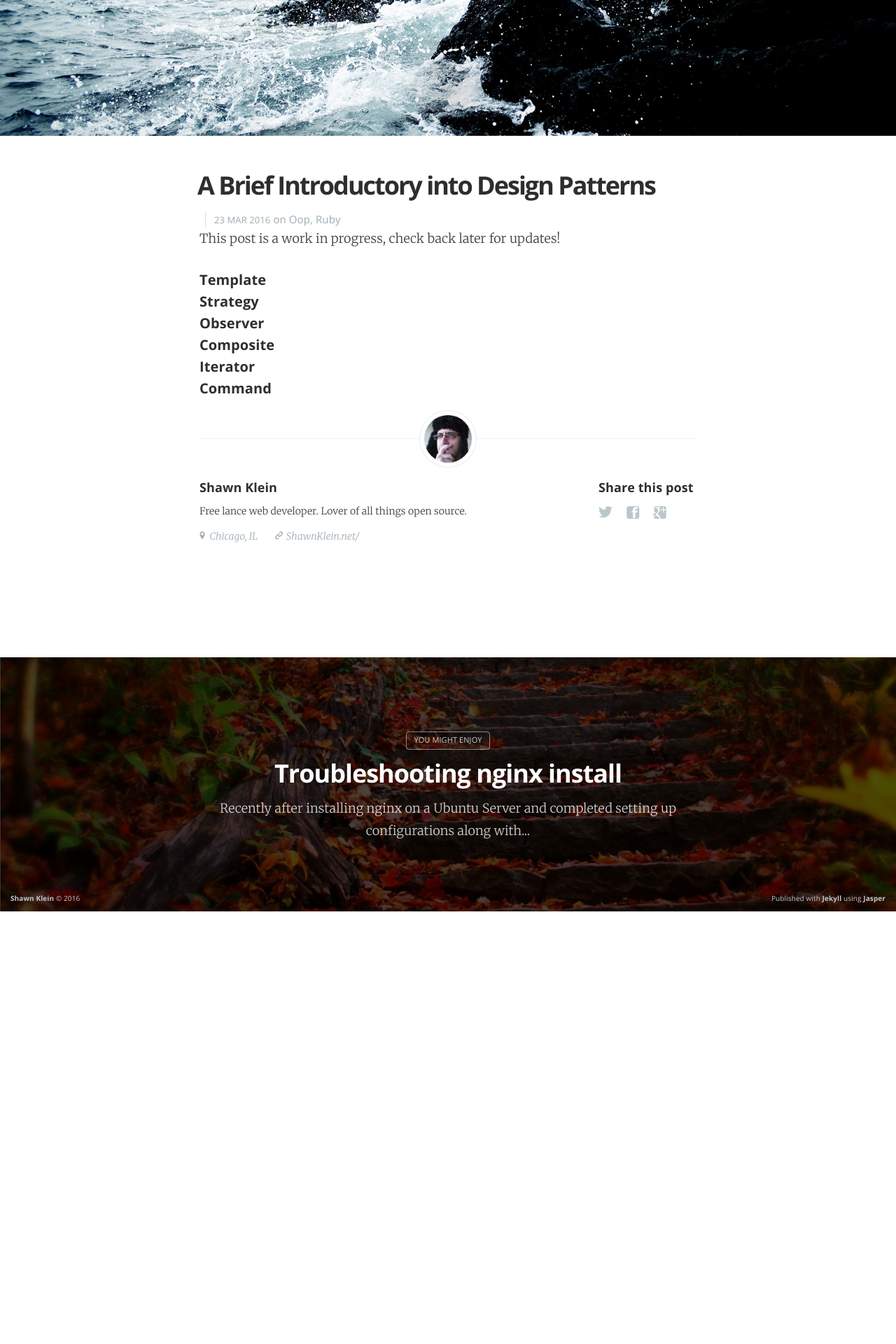
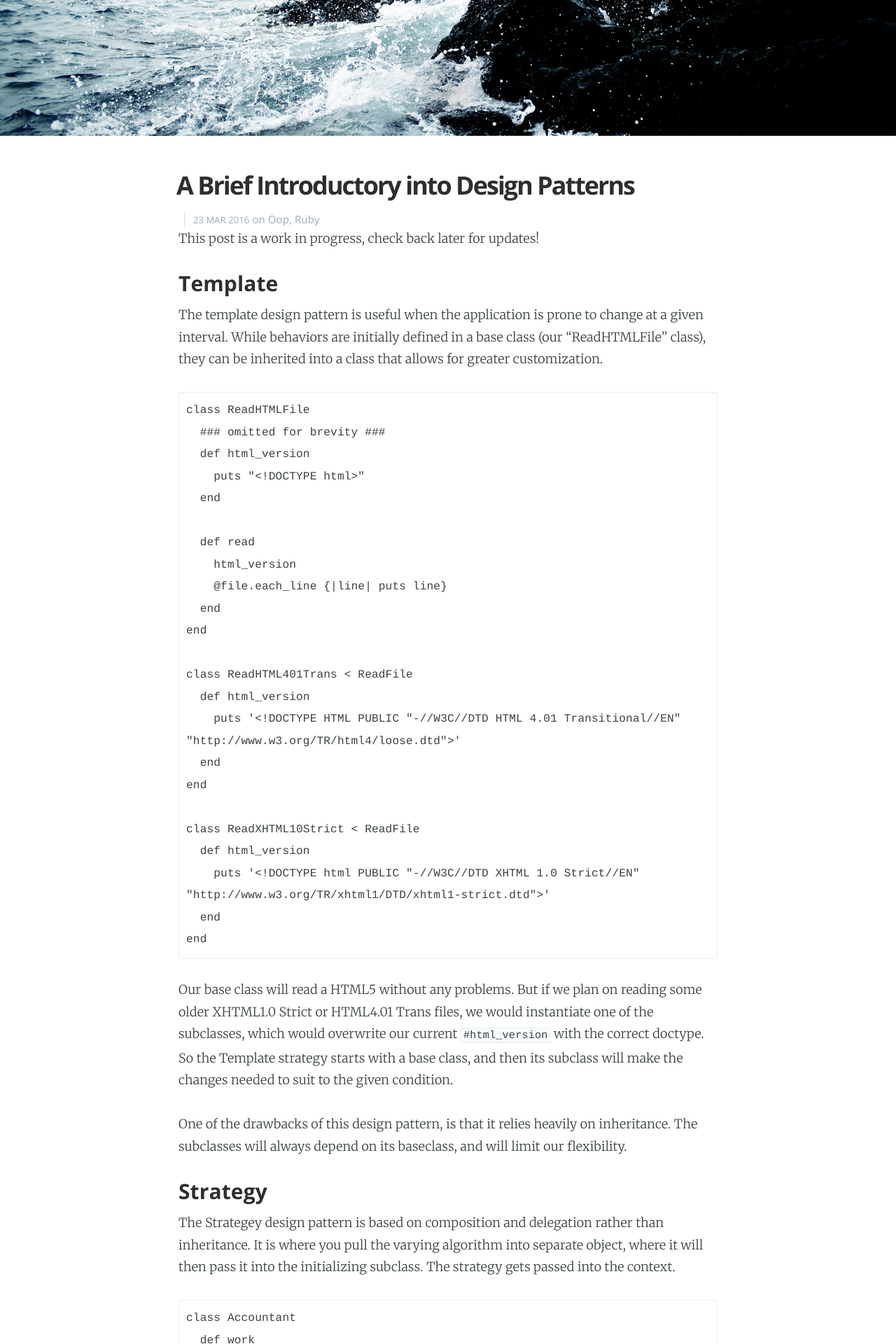
Before and after one commit to Carpk/ShawnKlein, a Jekyll site: the page built from _posts/2016-03-23-brief-intoductory-to-design-patterns.md, in a window 1280 px wide. Shown: the part 391-2311 px from the top of the page at 70% size. Built offline with Jekyll 4.4.1, drawn with Linux system fonts in a browser that asks for light colours; nearby versions of some CDN libraries; Markdown is read by kramdown in place of the engine named in the settings; before the commit the page ends 1693 px from its top, so only the background shows below that; some of the changed text lies outside the part shown.

Commit message:
change max-width in css from 710 to 770, add content for design patterns post

`````diff
--- a/_posts/2016-03-23-brief-intoductory-to-design-patterns.md
+++ b/_posts/2016-03-23-brief-intoductory-to-design-patterns.md
@@ -13,16 +13,98 @@
 This post is a work in progress, check back later for updates!
 
 
-#####Template
+###Template
 
+The template design pattern is useful when the application is prone to change at a given interval. While behaviors are initially defined in a base class (our "ReadHTMLFile" class), they can be inherited into a class that allows for greater customization.
 
+````
+class ReadHTMLFile
+  ### omitted for brevity ###
+  def html_version
+    puts "<!DOCTYPE html>"
+  end
 
-#####Strategy
+  def read
+    html_version
+    @file.each_line {|line| puts line}
+  end
+end
 
-#####Observer
+class ReadHTML401Trans < ReadFile
+  def html_version
+    puts '<!DOCTYPE HTML PUBLIC "-//W3C//DTD HTML 4.01 Transitional//EN" "http://www.w3.org/TR/html4/loose.dtd">'
+  end
+end
 
-#####Composite
+class ReadXHTML10Strict < ReadFile
+  def html_version
+    puts '<!DOCTYPE html PUBLIC "-//W3C//DTD XHTML 1.0 Strict//EN" "http://www.w3.org/TR/xhtml1/DTD/xhtml1-strict.dtd">'
+  end
+end
+````
 
-#####Iterator
+Our base class will read a HTML5 without any problems. But if we plan on reading some older XHTML1.0 Strict or HTML4.01 Trans files, we would instantiate one of the subclasses, which would overwrite our current `#html_version` with the correct doctype. So the Template strategy starts with a base class, and then its subclass will make the changes needed to suit to the given condition.
 
-#####Command
+One of the drawbacks of this design pattern, is that it relies heavily on inheritance. The subclasses will always depend on its baseclass, and will limit our flexibility.
+
+###Strategy
+
+The Strategey design pattern is based on composition and delegation rather than inheritance. It is where you pull the varying algorithm into separate object, where it will then pass it into the initializing subclass. The strategy gets passed into the context.
+
+````
+class Accountant
+  def work
+    ### furiously presses numbers on keypad ###
+  end
+end
+
+class Fireman
+  def work
+    ### saves kitten in tree ###
+  end
+end
+
+class Person
+  def initialize(type)
+    @type = type
+  end
+
+  def preform_job
+    @type.work
+  end
+end
+````
+
+Another way we can utilize the Strategy pattern is for the context to pass its `self` into a strategy method
+
+````
+class Fireman
+  def work(context)
+    puts "Fireman #{context.name} climbs the tree to save kitten."
+    ### additional information reguarding Joe s life story ###
+  end
+end
+
+class Person(strategy)
+  def initialize
+    @name = 'Joe'
+    @job = strategy
+  end
+
+  def preform_job
+    @job.work(self)
+  end
+end
+````
+
+However, this way has increased the coupling between classes and the context still needs a way to call the strategy, so there is still an ivar with the strategy.
+
+The major benefit of strategy is the separation of concerns, varying elements have been taken out and put into thier own class.
+
+###Observer
+
+###Composite
+
+###Iterator
+
+###Command
--- a/assets/css/screen.css
+++ b/assets/css/screen.css
@@ -465,7 +465,7 @@
 .inner {
     position: relative;
     width: 80%;
-    max-width: 710px;
+    max-width: 770px;
     margin: 0 auto;
 }
 
@@ -917,7 +917,7 @@
 .post {
     position: relative;
     width: 80%;
-    max-width: 710px;
+    max-width: 770px;
     margin: 4rem auto;
     padding-bottom: 4rem;
     /*border-bottom: #EBF2F6 1px solid;*/
@@ -1486,7 +1486,7 @@
 .pagination {
     position: relative;
     width: 80%;
-    max-width: 710px;
+    max-width: 770px;
     margin: 4rem auto;
     font-family: "Open Sans", sans-serif;
     font-size: 1.3rem;
`````
Also changed, not shown: assets/images/favicon.ico, 1 other file.
